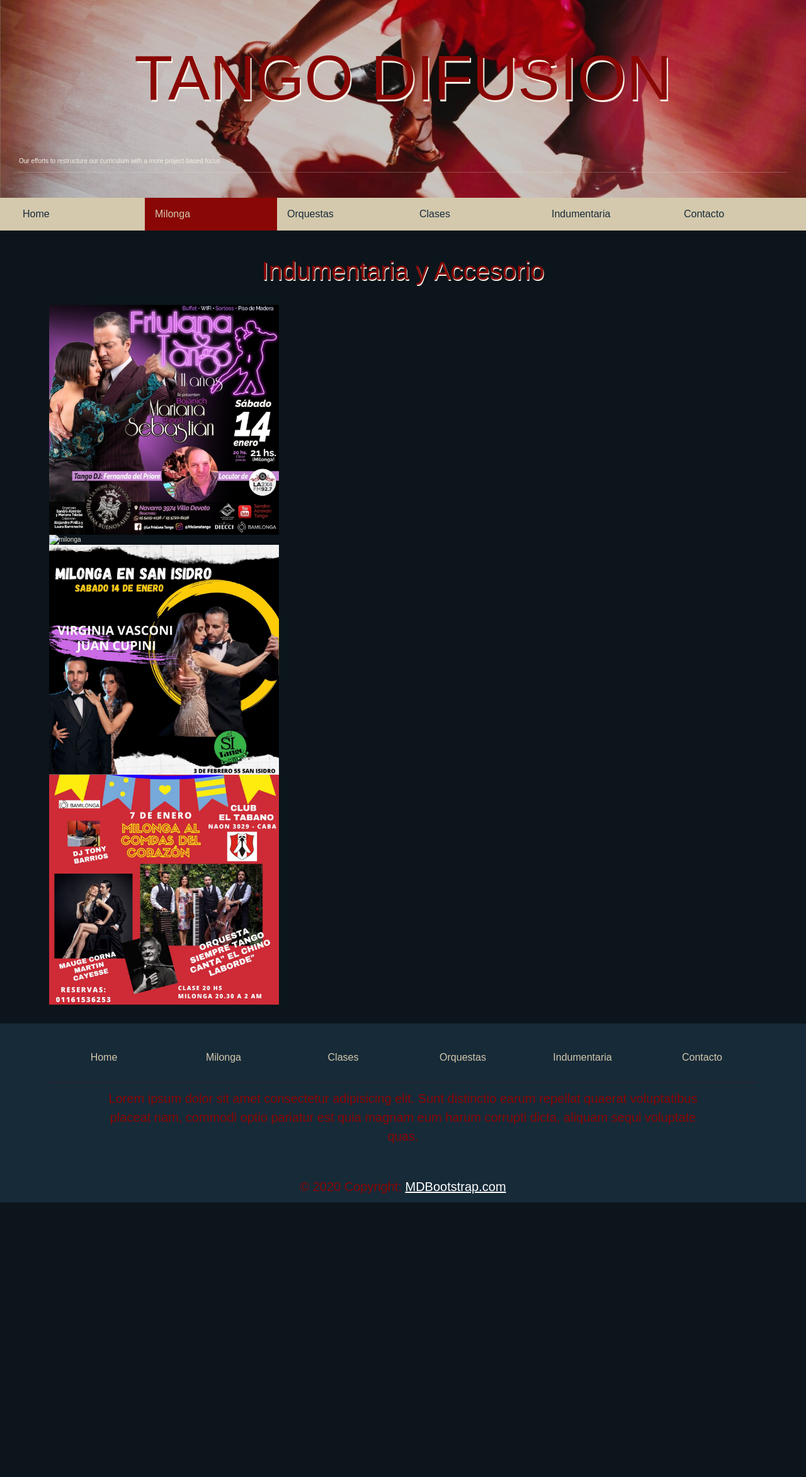
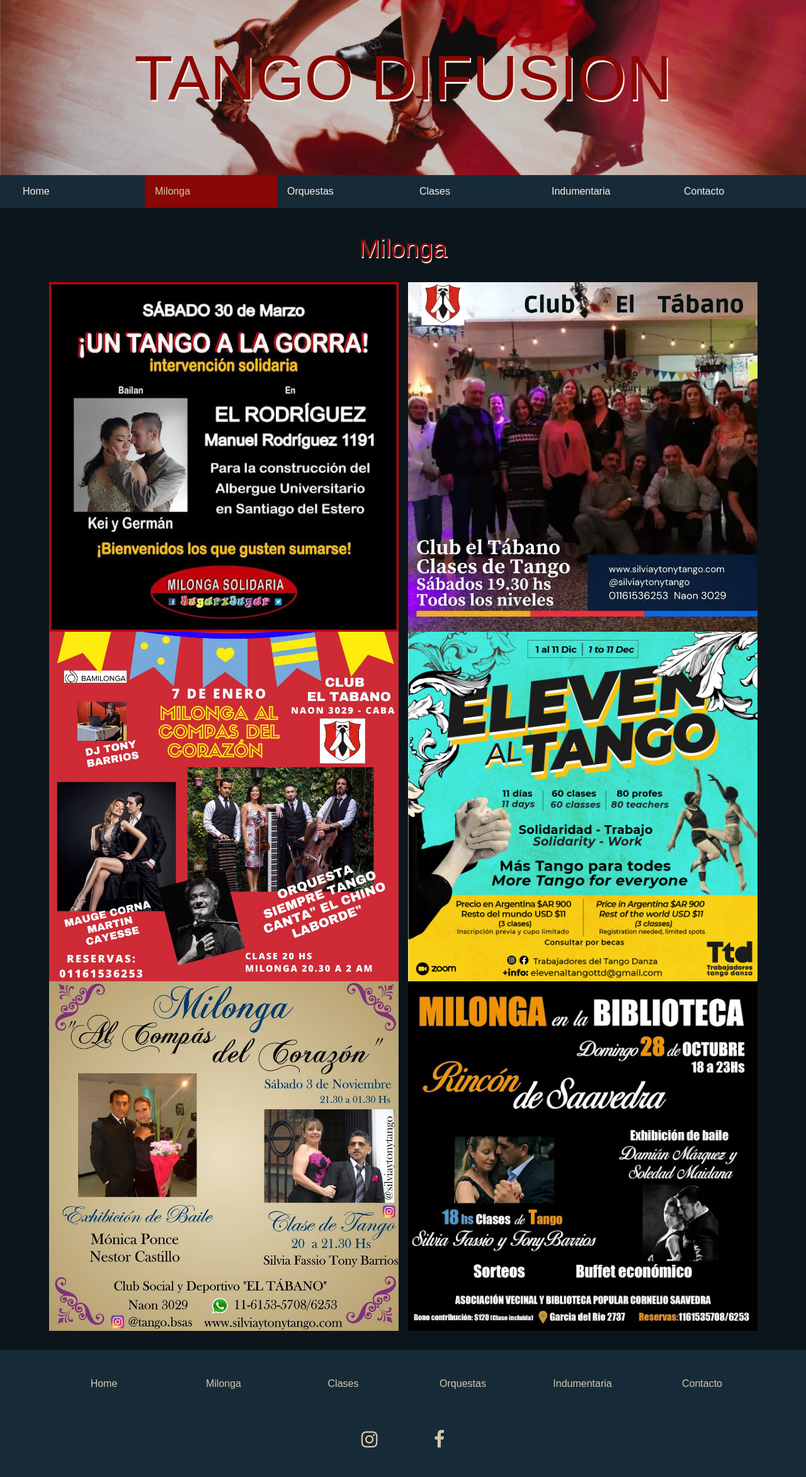
Before and after one commit to NataliaPiaggio/PF-Piaggio, a plain HTML site: page milonga.html in a window 1280 px wide. Shown: the part 27-2372 px from the top of the page at 63% size. Before the commit the page ends 1936 px from the top, so only its background shows below. Drawn offline with nearby package versions, Linux system fonts and the light colour scheme.

Commit message:
cuarta version

```diff
--- a/main.css
+++ b/main.css
@@ -51,7 +51,7 @@
 }
 
 ul {
-  background-color: #d4c9ad;
+  background-color: #172a38;
   top: 0;
   display:flex;
   grid-column: 1 /-1;
@@ -69,7 +69,7 @@
 
 li a {
   display: block;
-  color: #172a38;
+  color: #f4f0e5;
   text-align: justify;
   padding: 14px 16px;
   text-decoration: none;
@@ -209,7 +209,7 @@
   font-family: 'Poppins', sans-serif;
   color: #f4f0e5;
   font-size: 3rem;
-  background-color:#890705;
+  background-color:#172a38;
   margin: 2rem;
   width: 16rem;
   border: none;
@@ -217,13 +217,20 @@
 
 }
 
-.comentario{
-  margin: 2rem
+.boton:hover{
+    background-color: #172a38;
+    transform: scale(1.4);
 }
 
 .comentario{
-  color: #d4c9ad;
+  margin: 2rem;
+  color: #172a38;
 }
+
+hr{
+  color: #172a38
+}
+
 /*Footer*/
 
 .footer{
@@ -258,15 +265,14 @@
 
 .fa {
   font-size: 30px;
-
   text-align: center;
   text-decoration: none;
   margin: 5px 2px;
 }
 
 .fa:hover {
-    color: #d4c9ad;
-    transform: scale(1.4);
+    color: #53cbbf;
+    transform: scale(1.6);
 }
 
 .fa-facebook {
--- a/milonga.html
+++ b/milonga.html
@@ -4,7 +4,8 @@
   <meta charset="UTF-8">
   <meta http-equiv="X-UA-Compatible" content="IE=edge">
   <meta name="viewport" content="width=device-width, initial-scale=1.0">
-  <title>index</title>
+  <title>Milonga</title>
+  <link rel="stylesheet" href="https://cdnjs.cloudflare.com/ajax/libs/font-awesome/4.7.0/css/font-awesome.min.css">
   <link href="https://cdn.jsdelivr.net/npm/bootstrap@5.3.0-alpha1/dist/css/bootstrap.min.css" rel="stylesheet" integrity="sha384-GLhlTQ8iRABdZLl6O3oVMWSktQOp6b7In1Zl3/Jr59b6EGGoI1aFkw7cmDA6j6gD" crossorigin="anonymous">
   <link href="main.css" rel="stylesheet">
 </head>
@@ -12,12 +13,7 @@
     <main>
       <header class="banner">
         <h1 class="banner_title">TANGO DIFUSION</h1>
-          <p class="banner-subtitle">
-            Our efforts to restructure our curriculum with a more project-based
-            focus
-          </p>
-          <hr>
-          </header>
+      </header>
           <ul>
             <li><a href="index.html">Home</a></li>
             <li><a class="active" href="milonga.html">Milonga</a></li>
@@ -27,55 +23,63 @@
             <li><a href="contacto.html">Contacto</a></li>
           </ul>
           <section>
-            <h2 class="titulo-pagina">Indumentaria y Accesorio</h2>
+            <h2 class="titulo-pagina">Milonga</h2>
           <div class="container">
             <div class="row">
-              <div class="col-xl-4 col-md-6 col-sm-12">
+              <div class="col-xl-6 col-md-6 col-sm-12">
                 <div class="imagenes-publi">
                   <div class="container-image">
-                    <img src="imagenes/milonga 1.jpeg" alt="milonga">
+                    <img src="imagenes/milonga 20.jpg" alt="milonga">
                     <div class="overlay">
                       <div class="text-imagenes"><h3>Nombre</h3><br> Horario <br> Dirección<br>Contacto</div>
                     </div>
                   </div>
                 </div>
               </div>
-            </div>
-          </div>
-          <div class="container">
-            <div class="row">
-              <div class="col-xl-4 col-md-6 col-sm-12">
+              <div class="col-xl-6 col-md-6 col-sm-12">
                 <div class="imagenes-publi">
                   <div class="container-image">
-                    <img src="imagenes/milonga 2.jpeg" alt="milonga">
+                    <img src="imagenes/milonga 5.jpeg" alt="milonga">
                     <div class="overlay">
                       <div class="text-imagenes"><h3>Nombre</h3><br> Horario <br> Dirección<br>Contacto</div>
                     </div>
                   </div>
                 </div>
               </div>
-            </div>
-          </div>
-          <div class="container">
-            <div class="row">
-              <div class="col-xl-4 col-md-6 col-sm-12">
+              <div class="col-xl-6 col-md-6 col-sm-12">
                 <div class="imagenes-publi">
                   <div class="container-image">
-                    <img src="imagenes/milongs 3.jpeg" alt="milonga">
+                    <img src="imagenes/milonga 4.jpeg" alt="milonga">
                     <div class="overlay">
                       <div class="text-imagenes"><h3>Nombre</h3><br> Horario <br> Dirección<br>Contacto</div>
                     </div>
                   </div>
                 </div>
               </div>
-            </div>
-          </div>
-          <div class="container">
-            <div class="row">
-              <div class="col-xl-4 col-md-6 col-sm-12">
+              <div class="col-xl-6 col-md-6 col-sm-12">
                 <div class="imagenes-publi">
                   <div class="container-image">
-                    <img src="imagenes/milonga 4.jpeg" alt="milonga">
+                    <img src="imagenes/milonga 22.jpg" alt="milonga">
+                    <div class="overlay">
+                      <div class="text-imagenes"><h3>Nombre</h3><br> Horario <br> Dirección<br>Contacto</div>
+                    </div>
+                  </div>
+                </div>
+              </div>
+              <div class="col-xl-6 col-md-6 col-sm-12">
+                <div class="imagenes-publi">
+                  <div class="container-image">
+                    <img src="imagenes/milonga 7.jpg" alt="milonga">
+                    <div class="overlay">
+                      <div class="text-imagenes"><h3>Nombre</h3><br> Horario <br> Dirección<br>Contacto</div>
+                    </div>
+                  </div>
+                </div>
+              </div>
+              <div class="col-xl-6 col-md-6 col-sm-12">
+                <div class="imagenes-publi">
+                  <div class="container-image">
+                    <img src="imagenes/milonga 21.jpg" alt="milonga">
                     <div class="overlay">
                       <div class="text-imagenes"><h3>Nombre</h3><br> Horario <br> Dirección<br>Contacto</div>
                     </div>
@@ -122,25 +126,10 @@
                       </div>
                     </div>
               </section>
-                    <hr class="my-8" />
-              <section class="mb-5">
-                    <div class="row d-flex justify-content-center">
-                      <div class="col-lg-10">
-                        <p>
-                          Lorem ipsum dolor sit amet consectetur adipisicing elit. Sunt
-                          distinctio earum repellat quaerat voluptatibus placeat nam,
-                          commodi optio pariatur est quia magnam eum harum corrupti
-                          dicta, aliquam sequi voluptate quas.
-                        </p>
-                      </div>
-                    </div>
+              <section>
+                <a href="https://www.instagram.com/silviaytonytango/?hl=es-la" class="fa fa-instagram" target="_blank"></a>
+                <a href="https://www.facebook.com/search/top?q=silvia%20y%20tony%20tango" target="_blank" class="fa fa-facebook"></a>
               </section>
-          </div>
-                  <div class="text-center p-3">
-                      © 2020 Copyright:
-                        <a class="text-white" href="https://mdbootstrap.com/"
-                      >MDBootstrap.com</a>
-                  </div>
         </footer>
       <script src="https://cdn.jsdelivr.net/npm/bootstrap@5.3.0-alpha1/dist/js/bootstrap.bundle.min.js" integrity="sha384-w76AqPfDkMBDXo30jS1Sgez6pr3x5MlQ1ZAGC+nuZB+EYdgRZgiwxhTBTkF7CXvN" crossorigin="anonymous"></script>
     </body>
```
Also changed, not shown: clase.html (+4 -4 lines), contacto.html (+13 -23 lines), index.html (+6 -26 lines), indumentaria.html (+35 -46 lines), orquesta.html (+32 -43 lines).
